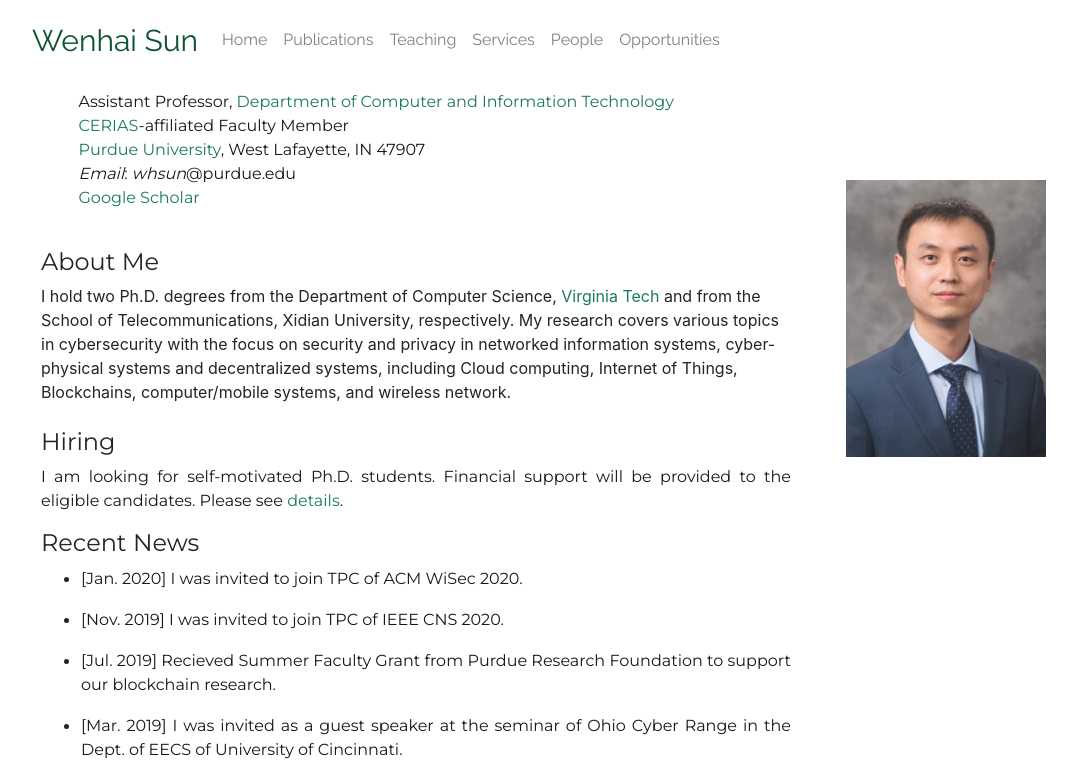
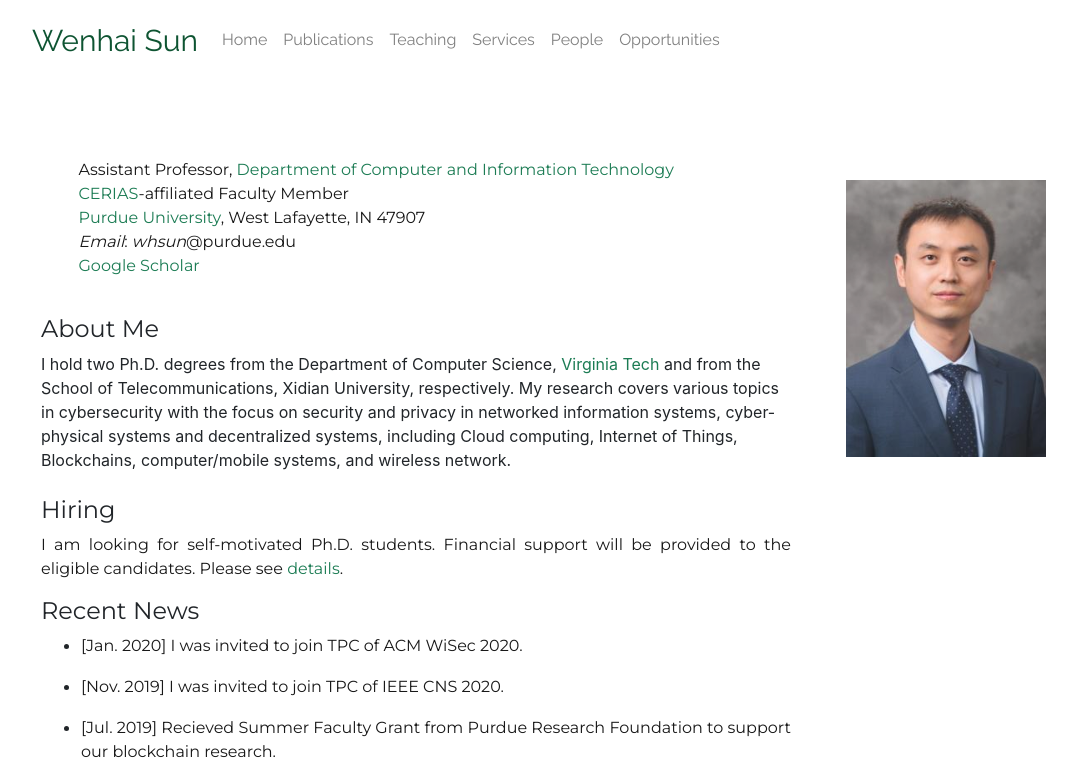
Before and after one commit to IssacLi/SunWebsite, a plain HTML site: page index.html in a window 1280 px wide. Shown: the top 775 px of the page, without its empty margins (69-1146 px from the left). Drawn offline with nearby package versions, Linux system fonts and the light colour scheme.

Commit message:
Update index.html

```diff
--- a/index.html
+++ b/index.html
@@ -41,7 +41,7 @@
           <div class="row">
 
             <div class="col-md-8" id="headerTextBox">
-              <p class="text-justify" id="aboutMe"  style="margin-top: -30px;">
+              <p class="text-justify" id="aboutMe">
 
                    Assistant Professor, <a href="https://polytechnic.purdue.edu/departments/computer-and-information-technology">Department of Computer and Information Technology</a><br />
                     <a href="https://www.cerias.purdue.edu/">CERIAS</a>-affiliated Faculty Member<br />
```
